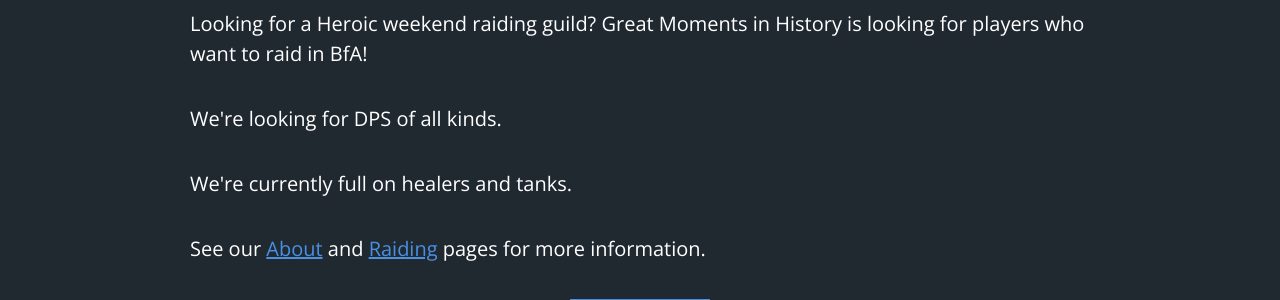
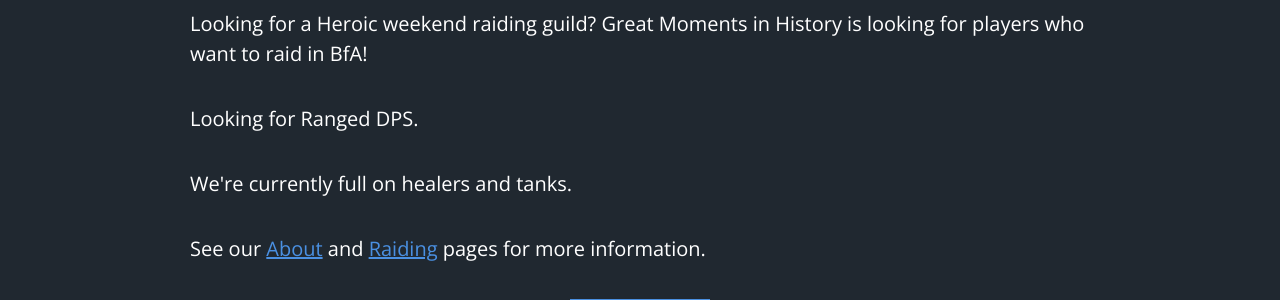
Before and after one commit to gmih/gmih.github.io, a Jekyll site: the page built from index.html, in a window 1280 px wide and 900 px high, scrolled down 980 px. Shown: the part 155-455 px from the top of the window. Built offline with Jekyll 4.4.1, drawn with Linux system fonts in a browser that asks for light colours; nearby versions of some CDN libraries.

Commit message:
Updating LF info

```diff
--- a/index.html
+++ b/index.html
@@ -10,7 +10,7 @@ layout: default
 
                 <p>Looking for a Heroic weekend raiding guild? Great Moments in History is looking for players who want to raid in BfA!</p>
 
-                <p>We're looking for DPS of all kinds.</p>
+                <p>Looking for Ranged DPS.</p>
                 <p>We're currently full on healers and tanks.</p>
 
                 <p>See our <a href="/about">About</a> and <a href="/raiding">Raiding</a> pages for more information.</p>
```
